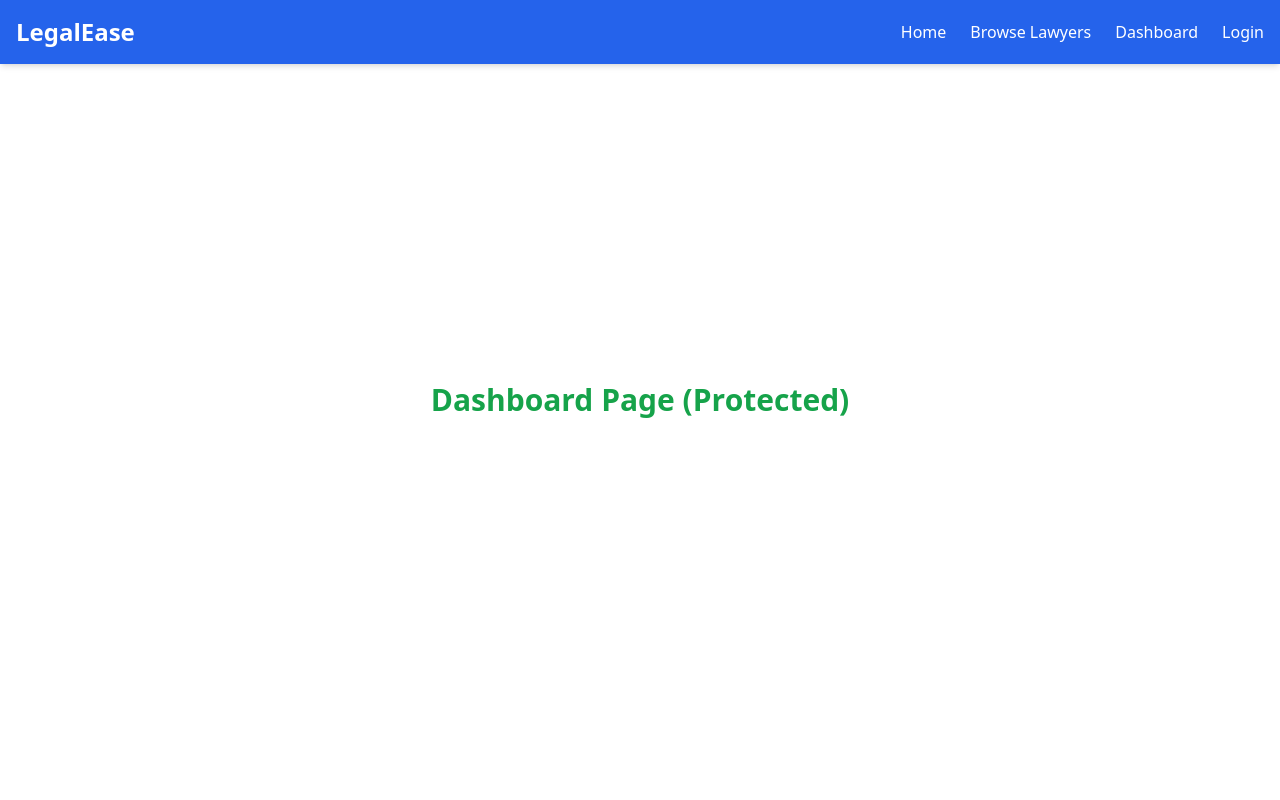
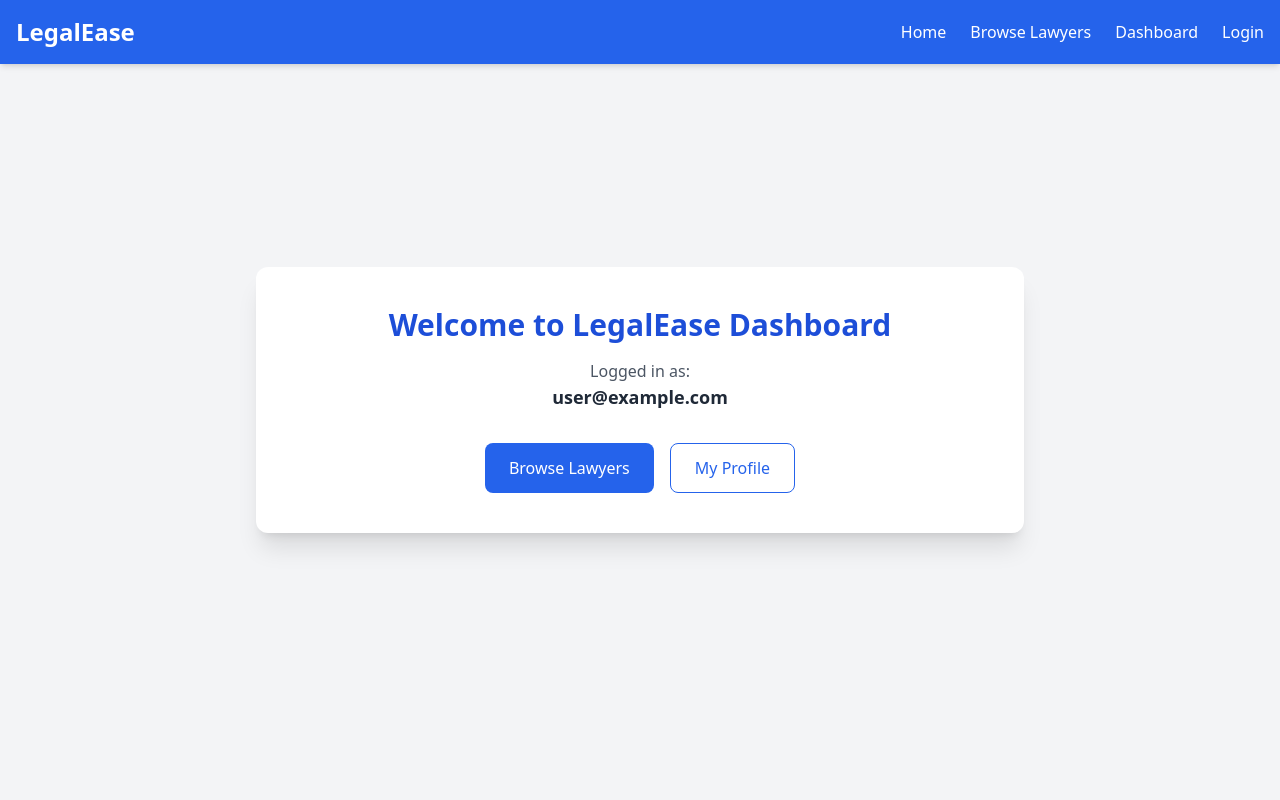
Before and after one commit to nazrul23-human/LegalEase-Online-Lawyer-Platform-Client, a React (Vite) app: page /dashboard in a window 1280 px wide. Shown: the top 800 px of the page. Built offline with nearby package versions, Linux system fonts and the light colour scheme; no server answers; sample sign-in values are in the browser's storage.

Commit message:
UI Dashboard create

```diff
--- a/src/App.jsx
+++ b/src/App.jsx
@@ -7,6 +7,7 @@ import Register from "./pages/Register";
 import PrivateRoute from "./routes/PrivateRoute";
 import Hero from "./components/Hero";
 import FeaturedLawyers from "./components/FeaturedLawyers";
+import Dashboard from "./pages/Dashboard";
 
 export default function App() {
     const { user } = useAuth();
@@ -32,18 +33,14 @@ export default function App() {
                     path="/dashboard"
                     element={
                         <PrivateRoute>
-                            <div className="h-screen flex items-center justify-center">
-                                <h1 className="text-3xl font-bold text-green-600">
-                                    Dashboard Page (Protected)
-                                </h1>
-                            </div>
+                            <Dashboard />
                         </PrivateRoute>
                     }
                 />
 
             </Routes>
 
-  <FeaturedLawyers />
+            <FeaturedLawyers />
 
             <Footer />
         </>
--- /dev/null
+++ b/src/pages/Dashboard.jsx
@@ -0,0 +1,49 @@
+import { useAuth } from "../context/AuthContext";
+import { useNavigate } from "react-router-dom";
+
+export default function Dashboard() {
+  const { user } = useAuth();
+  const navigate = useNavigate();
+
+  return (
+    <div className="min-h-screen bg-gray-100 flex items-center justify-center px-6">
+
+      <div className="bg-white shadow-xl rounded-xl p-10 w-full max-w-3xl text-center">
+
+        {/* TITLE */}
+        <h1 className="text-3xl font-bold text-blue-700">
+          Welcome to LegalEase Dashboard
+        </h1>
+
+        {/* USER INFO */}
+        <p className="mt-4 text-gray-600">
+          Logged in as:
+        </p>
+
+        <p className="text-lg font-semibold text-gray-800">
+          {user?.email}
+        </p>
+
+        {/* ACTIONS */}
+        <div className="mt-8 flex justify-center gap-4">
+
+          <button
+            onClick={() => navigate("/")}
+            className="bg-blue-600 text-white px-6 py-3 rounded-lg hover:bg-blue-700"
+          >
+            Browse Lawyers
+          </button>
+
+          <button
+            onClick={() => navigate("/profile")}
+            className="border border-blue-600 text-blue-600 px-6 py-3 rounded-lg hover:bg-blue-50"
+          >
+            My Profile
+          </button>
+
+        </div>
+
+      </div>
+    </div>
+  );
+}
```
